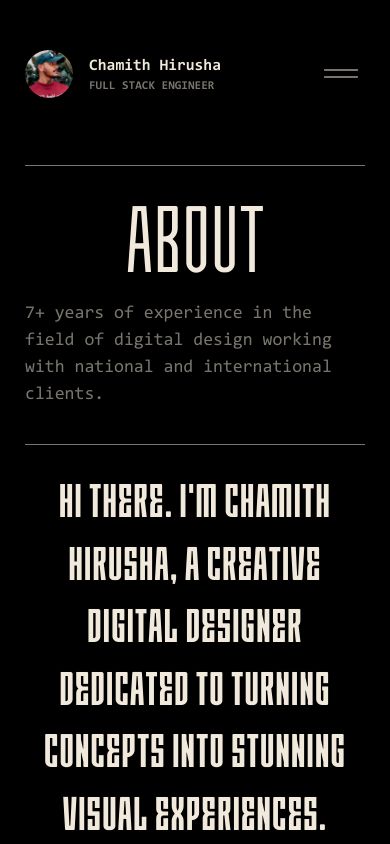
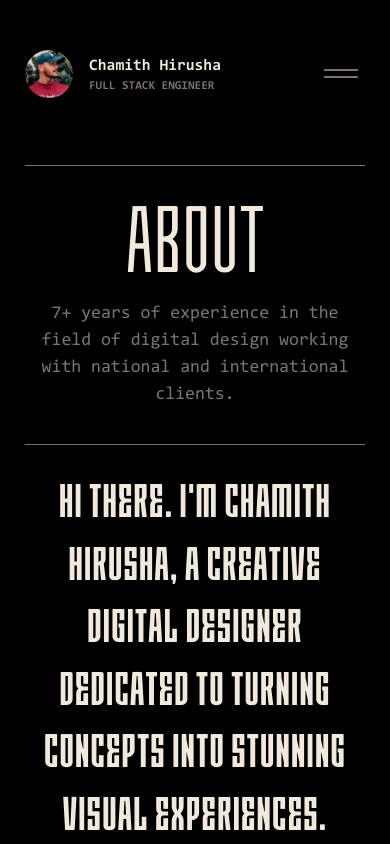
Before and after one commit to chamithhirusha/chamith-portfolio, a Next.js app: page /about in a window 390 px wide. Shown: the top 844 px of the page. Built offline with nearby package versions, Linux system fonts and the light colour scheme.

Commit message:
added UI change

```diff
--- a/src/app/components/pages/about/AboutTitle.tsx
+++ b/src/app/components/pages/about/AboutTitle.tsx
@@ -6,7 +6,7 @@ export default function AboutTitle() {
         <h1 className="font-moho-condensed text-[100px] md:text-[180px] xl:text-[200px] uppercase">
           <div className="flex items-center h-[80px] md:h-[160px]">About</div>
         </h1>
-        <h2 className="text-[18px] md:text-[24px] xl:text-[28px] theme-secondary">
+        <h2 className="text-center md:text-start text-[18px] md:text-[24px] xl:text-[28px] theme-secondary">
           7+ years of experience in the field of digital design working with
           national and international clients.
         </h2>
```
Also changed, not shown: public/images/about-image.jpg (renamed from public/images/Portrait_Oilpaint_Square.jpg).
